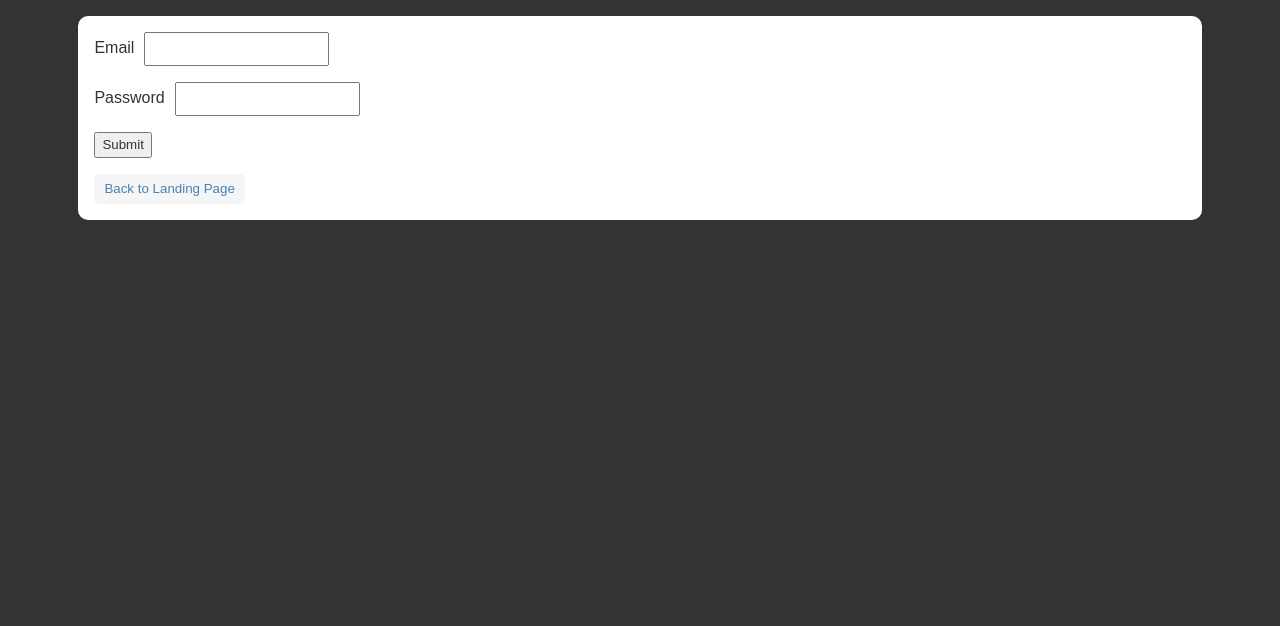
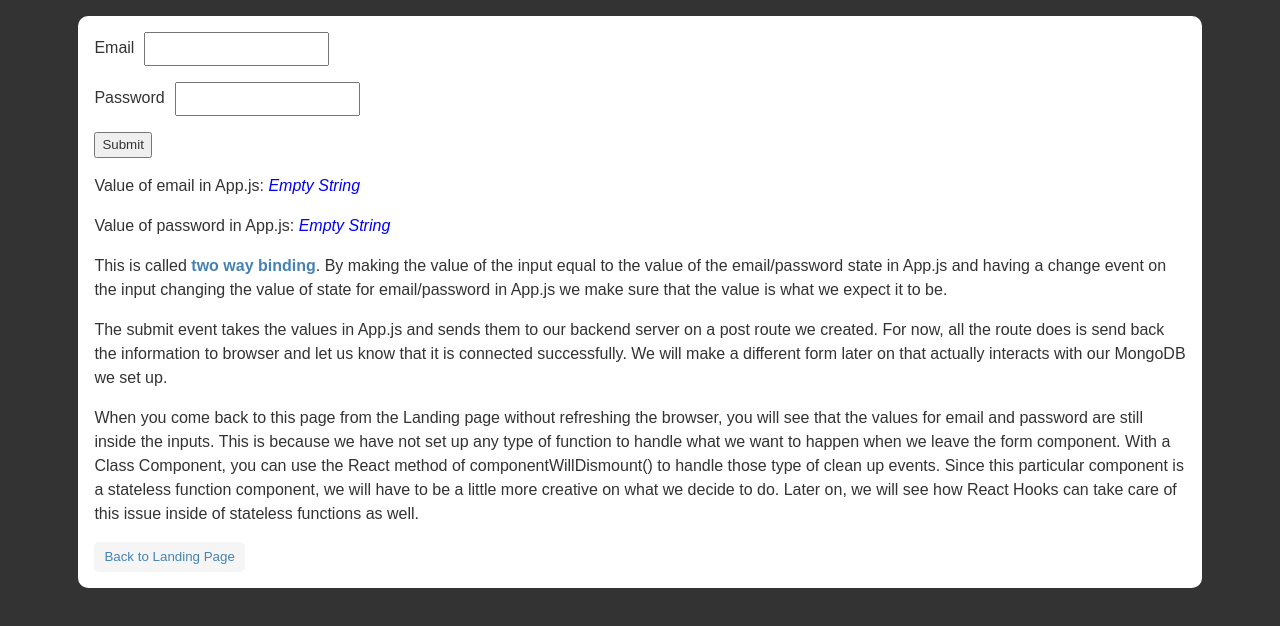
Before and after one commit to Mvcampbell3/react-sandbox, a React (Create React App) app in the folder client/: page / in a window 1280 px wide. Both pictures are taken after a click on the button "On to Form Control". Shown: the top 626 px of the page. Built offline with nearby package versions, Linux system fonts and the light colour scheme.

Commit message:
more info for form.js

```diff
--- a/client/src/pages/Form.js/form.css
+++ b/client/src/pages/Form.js/form.css
@@ -9,3 +9,8 @@ label{
 .input-form input{
   padding: 5px 2px;
 }
+
+.output-value{
+  color: blue;
+  font-style: italic;
+}
--- a/client/src/pages/Form.js/index.js
+++ b/client/src/pages/Form.js/index.js
@@ -7,7 +7,7 @@ const Form = (props) => {
       <div className="form-holder">
         <div className="input-form">
           <label htmlFor="email">Email</label>
-          <input type="text" name="email" value={props.email} onChange={(e) => props.handleInputChange(e)} />
+          <input autoComplete='off' type="text" name="email" value={props.email} onChange={(e) => props.handleInputChange(e)} />
         </div>
         <div className="input-form">
           <label htmlFor="password">Password</label>
@@ -16,7 +16,29 @@ const Form = (props) => {
         <div className="input-form">
           <button type="submit" onClick={(e) => props.handleFormSubmit(e)}>Submit</button>
         </div>
+      </div>
+
+      <div className="output-area">
+        <p className="output-text">Value of email in App.js:
+          <span className='output-value'> {props.email ? props.email : 'Empty String'}</span>
+        </p>
+
+        <p className="output-text">Value of password in App.js:
+          <span className='output-value'> {props.password ? props.password : 'Empty String'}</span>
+        </p>
+      </div>
+
+      <div className="description">
+        <p>This is called <span className='highlight'>two way binding</span>. By making the value of the input equal to the value of the email/password state in App.js and having a change event on the input changing the value of state for email/password in App.js we make sure that the value is what we expect it to be. </p>
+
+        <p>The submit event takes the values in App.js and sends them to our backend server on a post route we created. For now, all the route does is send back the information to browser and let us know that it is connected successfully. We will make a different form later on that actually interacts with our MongoDB we set up.</p>
+
+        <p>When you come back to this page from the Landing page without refreshing the browser, you will see that the values for email and password are still inside the inputs. This is because we have not set up any type of function to handle what we want to happen when we leave the form component. With a Class Component, you can use the React method of componentWillDismount() to handle those type of clean up events. Since this particular component is a stateless function component, we will have to be a little more creative on what we decide to do. Later on, we will see how React Hooks can take care of this issue inside of stateless functions as well.</p>
+      </div>
+
+      <div className="bottom-buttons">
         <button className='page-btn' onClick={props.landingToForm}>Back to Landing Page</button>
+
       </div>
     </div>
   );
```
